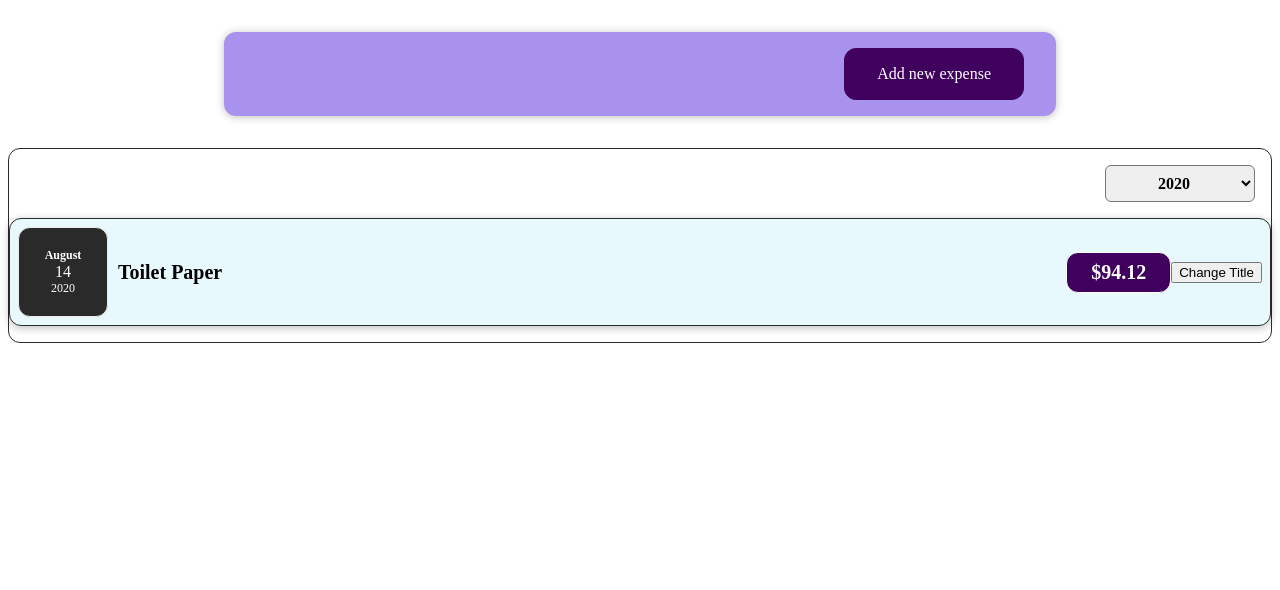
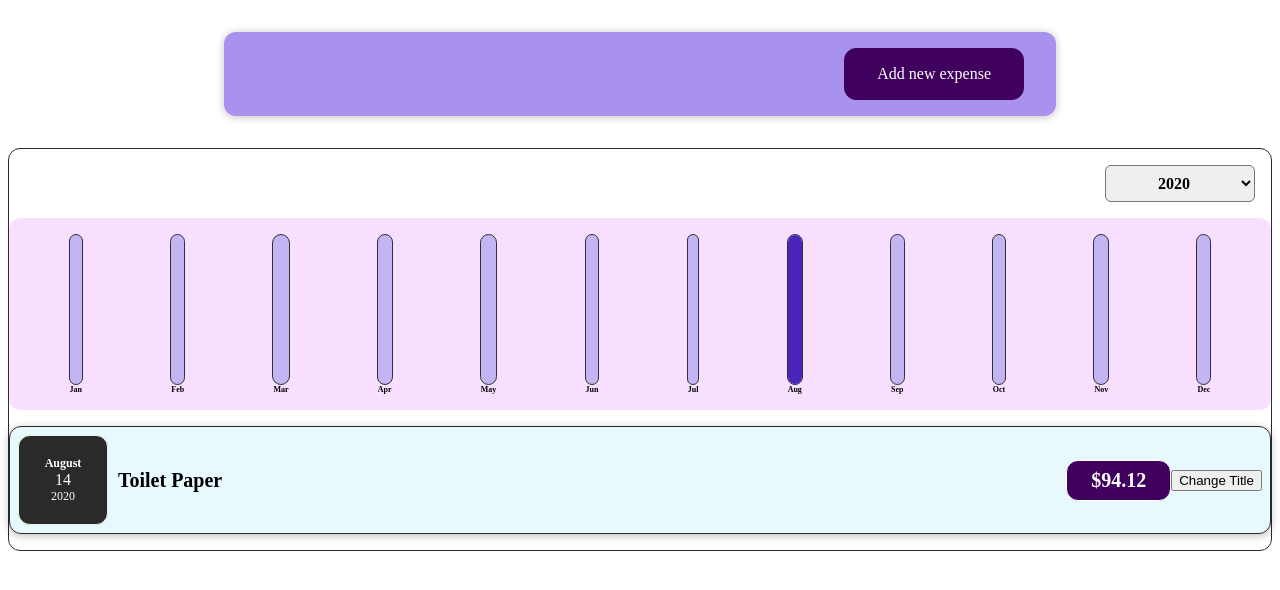
Before and after one commit to Aakarshit-Dhuria/React-Practice, a React (Create React App) app: page / in a window 1280 px wide. Shown: the top 590 px of the page. Built offline with nearby package versions, Linux system fonts and the light colour scheme.

Commit message:
Added expenses chart

```diff
--- /dev/null
+++ b/src/components/Chart/Chart.css
@@ -0,0 +1,9 @@
+.chart {
+	padding: 1rem;
+	border-radius: 12px;
+	background-color: #f8dfff;
+	text-align: center;
+	display: flex;
+	justify-content: space-around;
+	height: 10rem;
+}
--- /dev/null
+++ b/src/components/Chart/Chart.js
@@ -0,0 +1,22 @@
+import ChartBar from './ChartBar';
+import './Chart.css';
+
+export default function Chart(props) {
+	const dataPointValues = props.dataPoints.map(
+		(dataPoint) => dataPoint.value
+	);
+	const maxValue = Math.max(...dataPointValues);
+
+	return (
+		<div className="chart">
+			{props.dataPoints.map((dataPoint) => (
+				<ChartBar
+					key={dataPoint.label}
+					value={dataPoint.value}
+					maxValue={maxValue}
+					label={dataPoint.label}
+				/>
+			))}
+		</div>
+	);
+}
--- /dev/null
+++ b/src/components/Chart/ChartBar.css
@@ -0,0 +1,30 @@
+.chart-bar {
+	height: 100%;
+	display: flex;
+	flex-direction: column;
+	align-items: center;
+}
+
+.chart-bar__inner {
+	height: 100%;
+	width: 100%;
+	border: 1px solid #313131;
+	border-radius: 12px;
+	background-color: #c3b4f3;
+	overflow: hidden;
+	display: flex;
+	flex-direction: column;
+	justify-content: flex-end;
+}
+
+.chart-bar__fill {
+	background-color: #4826b9;
+	width: 100%;
+	transition: all 0.3s ease-out;
+}
+
+.chart-bar__label {
+	font-weight: bold;
+	font-size: 0.5rem;
+	text-align: center;
+}
--- /dev/null
+++ b/src/components/Chart/ChartBar.js
@@ -0,0 +1,21 @@
+import './ChartBar.css';
+
+const ChartBar = (props) => {
+	let barFillHeight = '0%';
+	if (props.maxValue > 0) {
+		barFillHeight = Math.round((props.value / props.maxValue) * 100) + '%';
+	}
+	return (
+		<div className="chart-bar">
+			<div className="chart-bar__inner">
+				<div
+					className="chart-bar__fill"
+					style={{ height: barFillHeight }}
+				></div>
+			</div>
+			<div className="chart-bar__label">{props.label}</div>
+		</div>
+	);
+};
+
+export default ChartBar;
--- a/src/components/Expenses/Expenses.js
+++ b/src/components/Expenses/Expenses.js
@@ -3,6 +3,7 @@
 import ExpenseFilter from './ExpenseFilter';
 import { useState } from 'react';
 import ExpenseList from './ExpenseList';
+import ExpensesChart from './ExpensesChart';
 
 function Expenses(props) {
 	const [filteredYear, setFilteredYear] = useState('2020');
@@ -36,6 +37,9 @@
 					selected={filteredYear}
 					onChangeFilter={filterChangeHandler}
 				/>
+
+				<ExpensesChart expenses={filteredExpenses} />
+
 				{/* We add key prop to help react uniquely identify each item, so that whenever it makes an update it doesnt have to update each item in the list, and only update the required item. */}
 				{/* {props.expenses
 					.filter(
--- /dev/null
+++ b/src/components/Expenses/ExpensesChart.js
@@ -0,0 +1,27 @@
+import Chart from '../Chart/Chart';
+
+const ExpensesChart = (props) => {
+	const chartDataPoints = [
+		{ label: 'Jan', value: 0 },
+		{ label: 'Feb', value: 0 },
+		{ label: 'Mar', value: 0 },
+		{ label: 'Apr', value: 0 },
+		{ label: 'May', value: 0 },
+		{ label: 'Jun', value: 0 },
+		{ label: 'Jul', value: 0 },
+		{ label: 'Aug', value: 0 },
+		{ label: 'Sep', value: 0 },
+		{ label: 'Oct', value: 0 },
+		{ label: 'Nov', value: 0 },
+		{ label: 'Dec', value: 0 },
+	];
+
+	for (const expense of props.expenses) {
+		const expenseMonth = expense.date.getMonth();
+		chartDataPoints[expenseMonth].value += expense.amount;
+	}
+
+	return <Chart dataPoints={chartDataPoints} />;
+};
+
+export default ExpensesChart;
```
